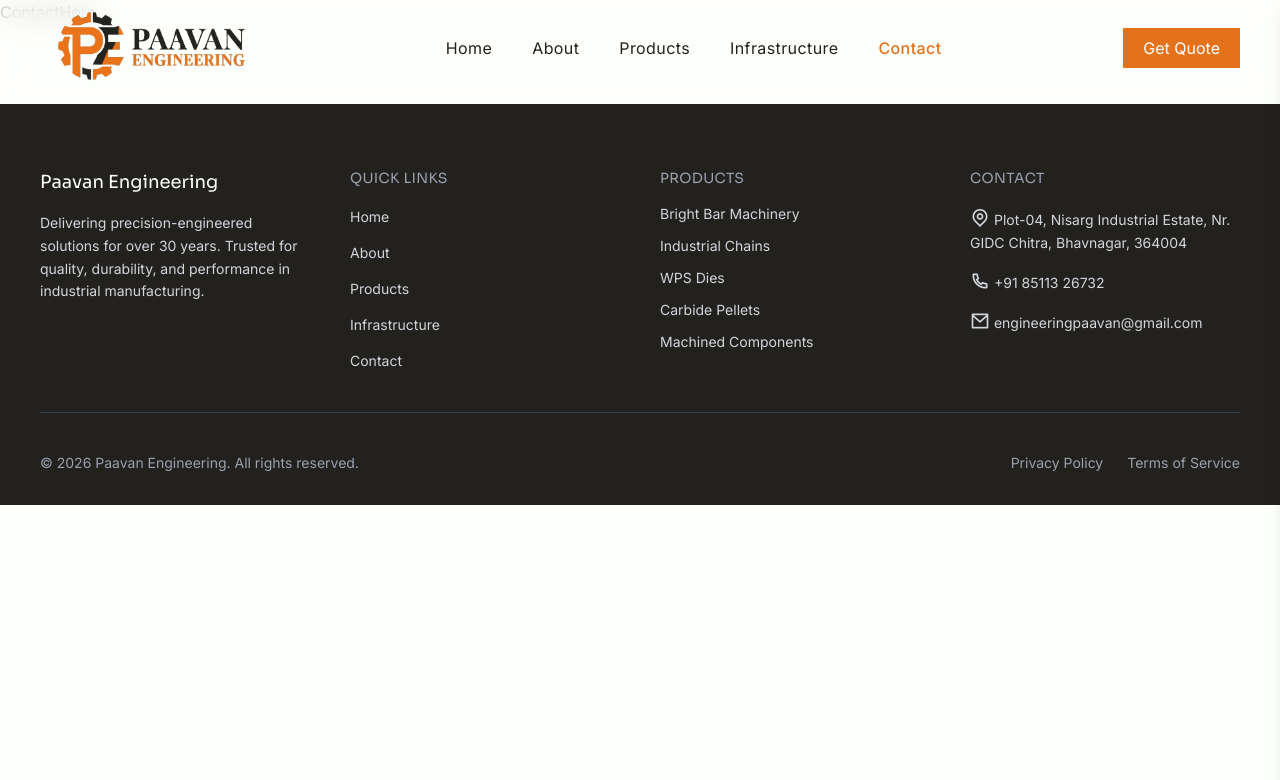
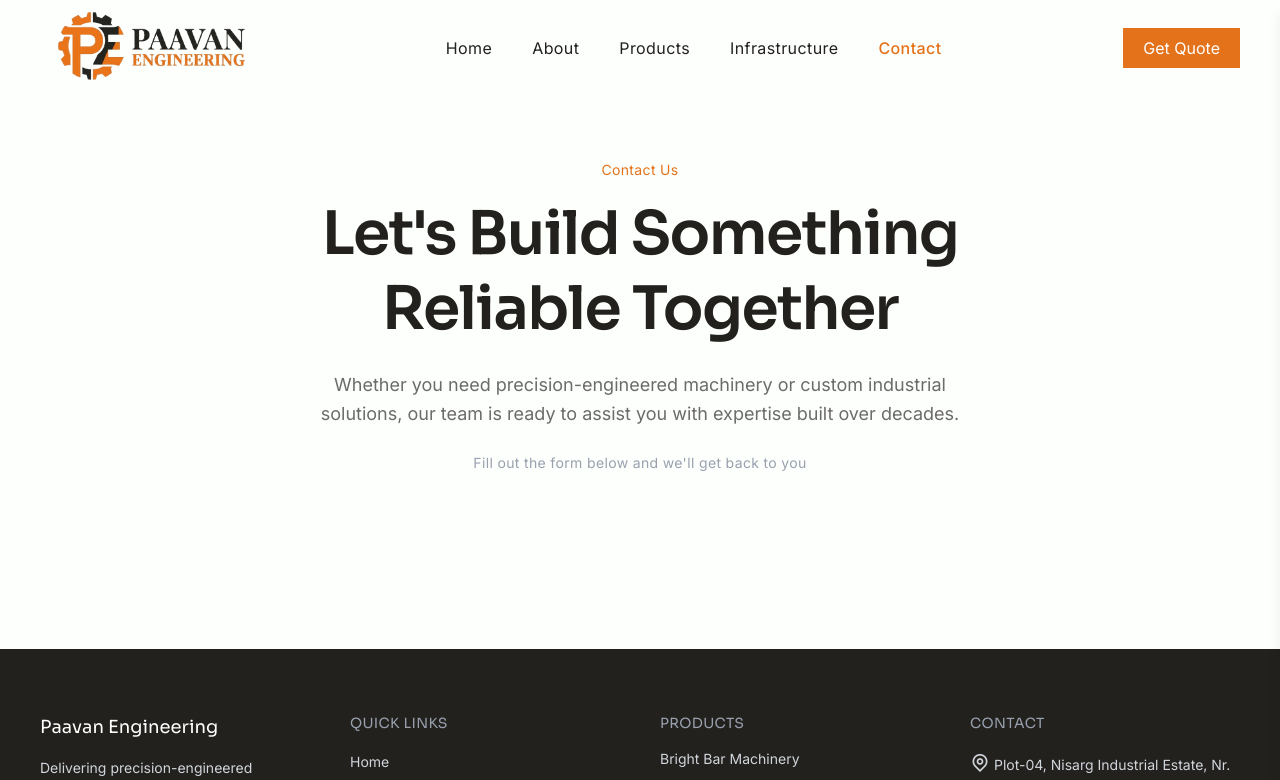
Before and after one commit to Dhairya-Dave-0204/Paavan-Engineering, a React (Vite) app: page /contact in a window 1280 px wide. Shown: the top 780 px of the page. Built offline with nearby package versions, Linux system fonts and the light colour scheme.

Commit message:
Create the hreo for contact

```diff
--- a/src/components/Contact/ContactHero.jsx
+++ b/src/components/Contact/ContactHero.jsx
@@ -1,9 +1,28 @@
-import React from 'react'
+export default function ContactHero() {
+  return (
+    <section className="relative pt-32 pb-20 text-center lg:pt-40 lg:pb-24 bg-background">
 
-function ContactHero() {
-  return (
-    <div>ContactHero</div>
-  )
+      <div className="max-w-4xl px-6 mx-auto lg:px-10">
+
+        <p className="mb-4 text-sm tracking-wide font-body text-primary">
+          Contact Us
+        </p>
+
+        <h1 className="text-4xl font-semibold leading-tight tracking-tight font-heading sm:text-5xl lg:text-6xl text-dark">
+          Let's Build Something Reliable Together
+        </h1>
+
+        <p className="max-w-2xl mx-auto mt-6 text-base leading-relaxed sm:text-lg font-body text-gray-custom">
+          Whether you need precision-engineered machinery or custom industrial
+          solutions, our team is ready to assist you with expertise built over
+          decades.
+        </p>
+
+        <p className="mt-6 text-sm tracking-wide text-gray-400 font-body">
+          Fill out the form below and we'll get back to you
+        </p>
+
+      </div>
+    </section>
+  );
 }
-
-export default ContactHero
```
